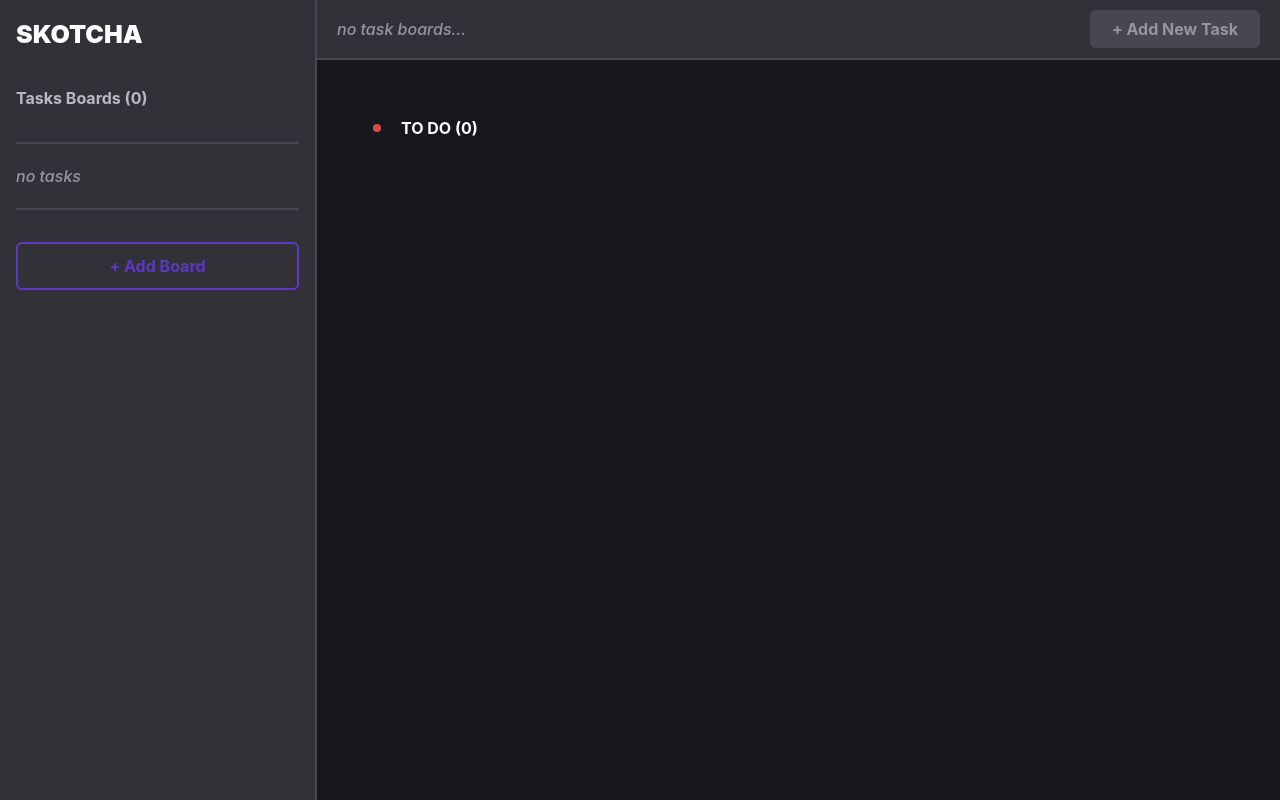
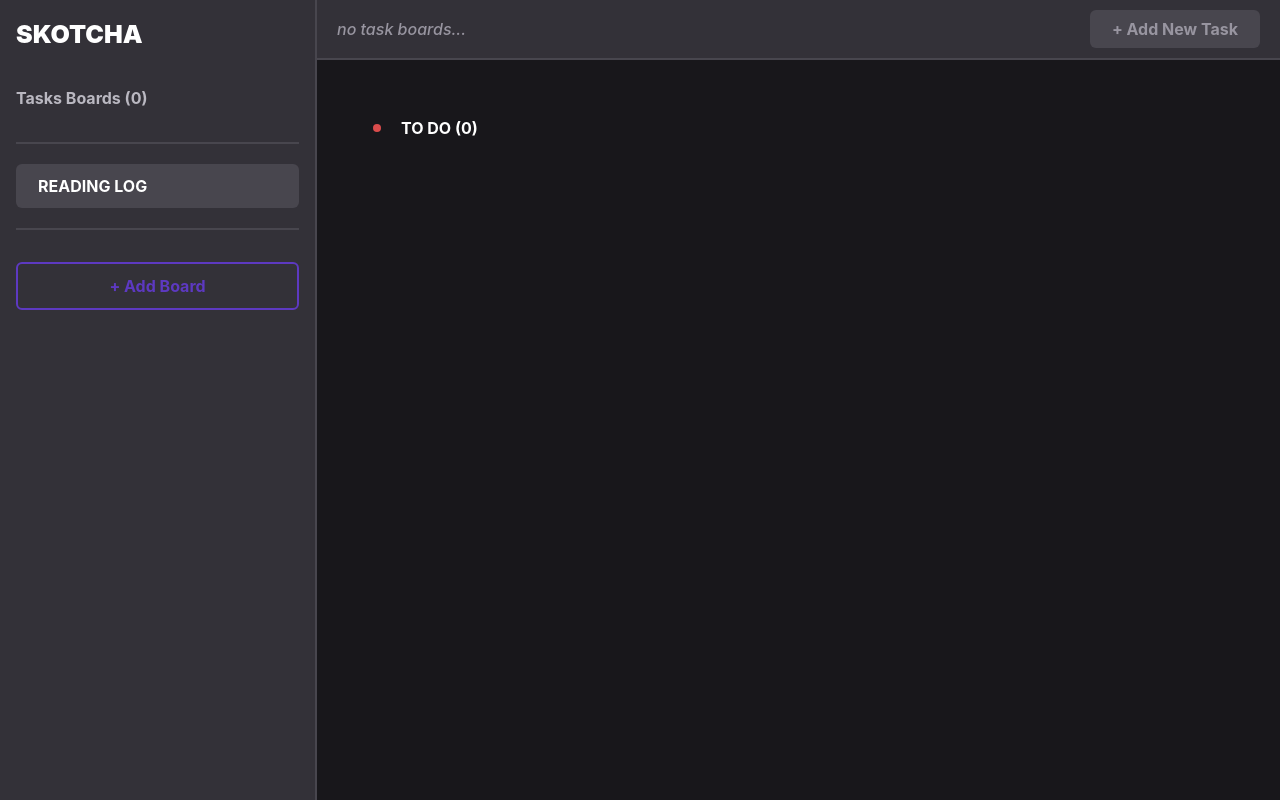
Before and after one commit to jacobpacheco100/Skotcha, a React (Create React App) app: page /dashboard in a window 1280 px wide. Built offline with nearby package versions, Linux system fonts and the light colour scheme.

Commit message:
roadblock: 'cannot map active

```diff
--- a/src/components/dashboard/SideBar.jsx
+++ b/src/components/dashboard/SideBar.jsx
@@ -6,7 +6,7 @@ const SideBar = () => {
   const { setModal, taskBoards } = useContext(Context)
 
   const mapBoards = taskBoards.map((board) => {
-    return <BoardItem key={board.id} subject={board.subject} />
+    return <BoardItem key={board.id} id={board.id} subject={board.subject} />
   })
 
   return (
--- a/src/components/dashboard/Tasks.jsx
+++ b/src/components/dashboard/Tasks.jsx
@@ -1,6 +1,13 @@
-import React from 'react'
+import React, { useContext, useState } from 'react'
+import { Context } from './context/Context'
 
 const Tasks = () => {
+  const { activeBoard, taskBoards } = useContext(Context)
+
+  const active = taskBoards.filter((board) => board.id === activeBoard)
+  console.log(active)
+  // return [{ object in array }]
+
   return (
     <div className='tasks--container  flex'>
       {/* left : todo list */}
@@ -8,6 +15,9 @@ const Tasks = () => {
         <div className='flex items-center space-x-5'>
           <div className='dot bg-danger'></div>
           <h3 className='h4'>TO DO (0)</h3>
+
+          {/* map through board */}
+          <ul></ul>
         </div>
       </div>
 
--- a/src/components/dashboard/smallComponents/BoardItem.jsx
+++ b/src/components/dashboard/smallComponents/BoardItem.jsx
@@ -1,7 +1,22 @@
-import React from 'react'
+import React, { useContext, useState } from 'react'
+import { Context } from '../context/Context'
 
-const BoardItem = ({ subject }) => {
-  return <div className='taskBoardItem'>{subject}</div>
+const BoardItem = ({ subject, id }) => {
+  const { activeBoard, setActiveBoard } = useContext(Context)
+
+  const activeHandler = () => {
+    setActiveBoard(id)
+  }
+  return (
+    <div
+      onClick={activeHandler}
+      className={` ${
+        activeBoard === id ? 'taskBoardItem--active' : 'taskBoardItem'
+      }`}
+    >
+      {subject}
+    </div>
+  )
 }
 
 export default BoardItem
--- a/src/index.css
+++ b/src/index.css
@@ -150,7 +150,7 @@ code {
 }
 
 .taskBoardItem--active {
-  @apply py-[10px] px-[22px] rounded-md font-bold bg-secondary ease-in-out duration-200 hover:bg-gray-3 hover:cursor-pointer uppercase;
+  @apply py-[10px] px-[22px] rounded-md font-bold bg-secondary ease-in-out duration-200  hover:cursor-default uppercase;
 }
 
 /* minor classes */
--- a/src/pages/Dashboard.jsx
+++ b/src/pages/Dashboard.jsx
@@ -25,15 +25,31 @@ const Dashboard = () => {
   }
 
   const [modal, setModal] = useState()
-  const [taskBoards, setTaskBoards] = useState([])
-
-  console.log(taskBoards)
+  const [taskBoards, setTaskBoards] = useState([
+    {
+      id: Math.random(),
+      subject: 'reading log',
+      tasks: {
+        task: 'read a book',
+        description: 'read 200 pages a day',
+      },
+    },
+  ])
+  const [activeBoard, setActiveBoard] = useState('')
 
   // const showModal = () => {}
   return (
     <main className='dashboard--container'>
       {/* context api */}
-      <Context.Provider value={{ setModal, taskBoards, setTaskBoards }}>
+      <Context.Provider
+        value={{
+          setModal,
+          taskBoards,
+          setTaskBoards,
+          activeBoard,
+          setActiveBoard,
+        }}
+      >
         <SideBar setModal={setModal} />
         <section className='workspace--container'>
           <TopBar />
```
